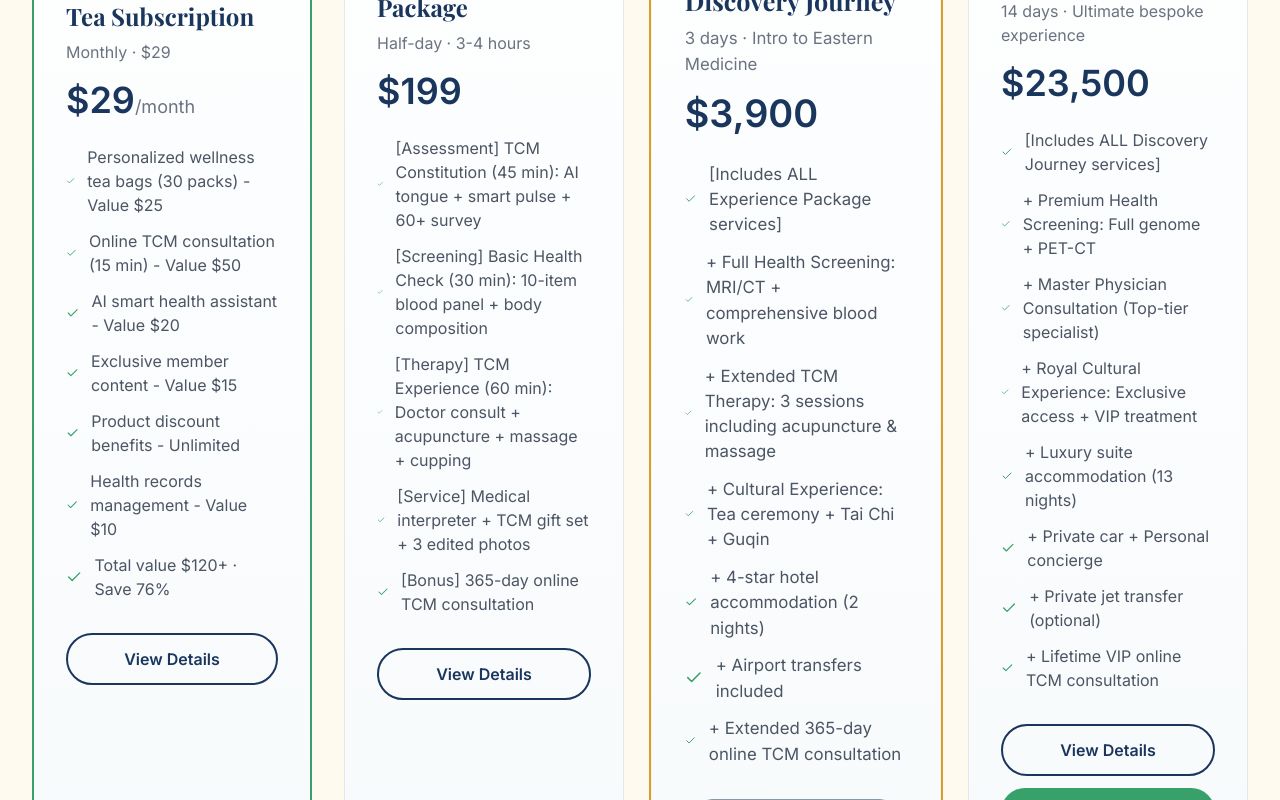
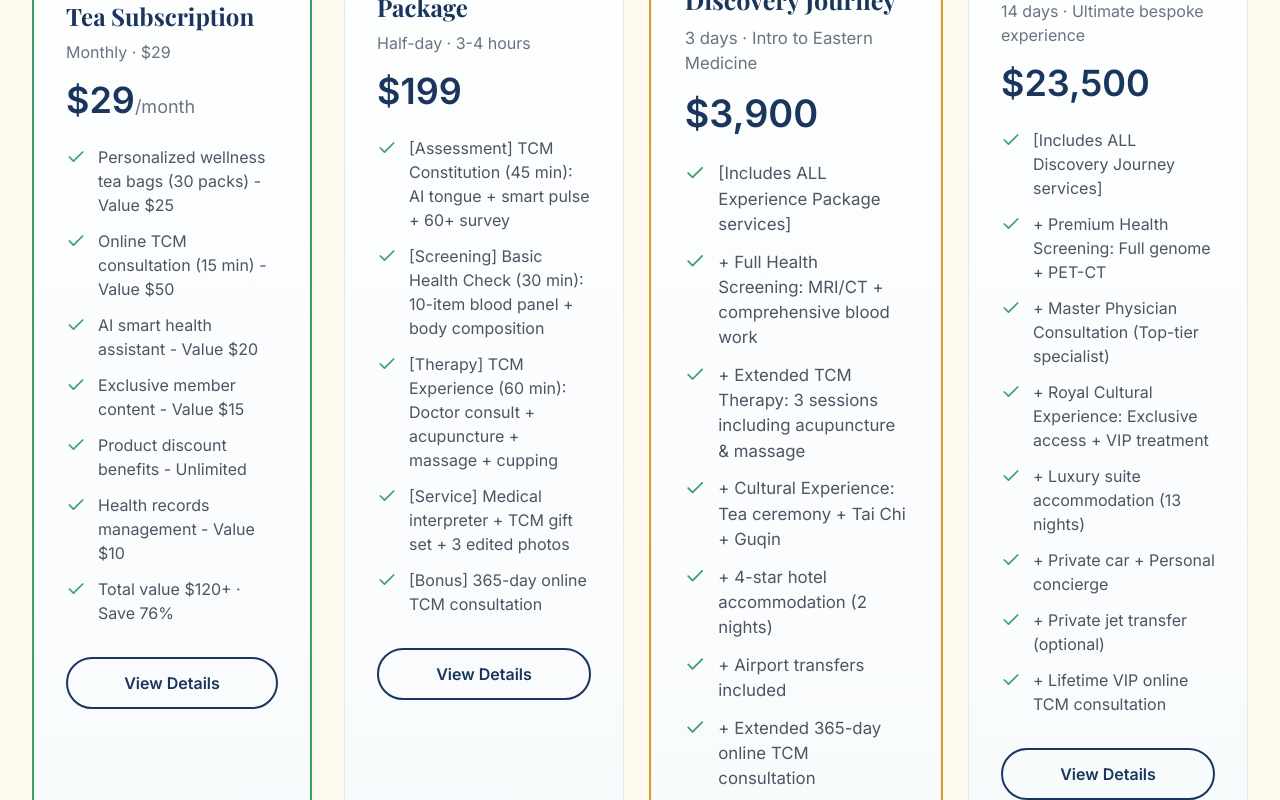
Before and after one commit to luckyjjf/mediodyssey, a React (Vite) app: page / in a window 1280 px wide. Shown: the part 2880-3680 px from the top of the page. Built offline with nearby package versions, Linux system fonts and the light colour scheme.

Commit message:
Update App.tsx

```diff
--- a/src/App.tsx
+++ b/src/App.tsx
@@ -376,7 +376,7 @@ const translations = {
         duration: '14 يوماً · تجربة فاخرة مخصصة',
         price: '$23,500',
         popular: 'فاخر',
-        items: ['الجينوم الكامل + PET-CT', 'استشارة طبيب خبير', 'تجربة ثقافية ملكية', 'جناح فاخر', 'طائرة خاصة اختياري', 'استشارة الطب الصيني التقليدي لمدة 365 يوماً'],
+        items: ['[يشمل جميع خدمات رحلة الاكتشاف]', '+ فحص صحي ممتاز: الجينوم الكامل + PET-CT', '+ استشارة طبيب كبير (أفضل المتخصصين)', '+ تجربة ثقافية ملكية: وصول حصري + معاملة VIP', '+ إقامة في جناح فاخر (13 ليلة)', '+ سيارة خاصة + مساعد شخصي', '+ نقل بطائرة خاصة (اختياري)', '+ استشارة VIP مدى الحياة'],
         docUrl: '/docs/package-royal-ar.pdf',
         paypalUrl: 'https://www.paypal.com/paypalme/mediodyssey/23500'
       },
@@ -755,7 +755,10 @@ function App() {
                 </div>
                 <ul className="space-y-3 mb-8">
                   {t.packages.package0.items.map((item, idx) => (
-                    <li key={idx} className="flex items-center text-gray-600"><Check className="text-secondary w-5 h-5 mr-3" />{item}</li>
+                    <li key={idx} className="flex items-start text-gray-600">
+                      <Check className="text-secondary w-5 h-5 mr-3 flex-shrink-0 mt-0.5" />
+                      <span className="flex-1">{item}</span>
+                    </li>
                   ))}
                 </ul>
                 <div className="space-y-3">
@@ -785,7 +788,10 @@ function App() {
                 </div>
                 <ul className="space-y-3 mb-8">
                   {t.packages.package1.items.map((item, idx) => (
-                    <li key={idx} className="flex items-center text-gray-600"><Check className="text-secondary w-5 h-5 mr-3" />{item}</li>
+                    <li key={idx} className="flex items-start text-gray-600">
+                      <Check className="text-secondary w-5 h-5 mr-3 flex-shrink-0 mt-0.5" />
+                      <span className="flex-1">{item}</span>
+                    </li>
                   ))}
                 </ul>
                 <div className="space-y-3">
@@ -818,7 +824,10 @@ function App() {
                 </div>
                 <ul className="space-y-3 mb-8">
                   {t.packages.package2.items.map((item, idx) => (
-                    <li key={idx} className="flex items-center text-gray-600"><Check className="text-secondary w-5 h-5 mr-3" />{item}</li>
+                    <li key={idx} className="flex items-start text-gray-600">
+                      <Check className="text-secondary w-5 h-5 mr-3 flex-shrink-0 mt-0.5" />
+                      <span className="flex-1">{item}</span>
+                    </li>
                   ))}
                 </ul>
                 <div className="space-y-3">
@@ -855,7 +864,10 @@ function App() {
                 </div>
                 <ul className="space-y-3 mb-8">
                   {t.packages.package3.items.map((item, idx) => (
-                    <li key={idx} className="flex items-center text-gray-600"><Check className="text-secondary w-5 h-5 mr-3" />{item}</li>
+                    <li key={idx} className="flex items-start text-gray-600">
+                      <Check className="text-secondary w-5 h-5 mr-3 flex-shrink-0 mt-0.5" />
+                      <span className="flex-1">{item}</span>
+                    </li>
                   ))}
                 </ul>
                 <div className="space-y-3">
```
